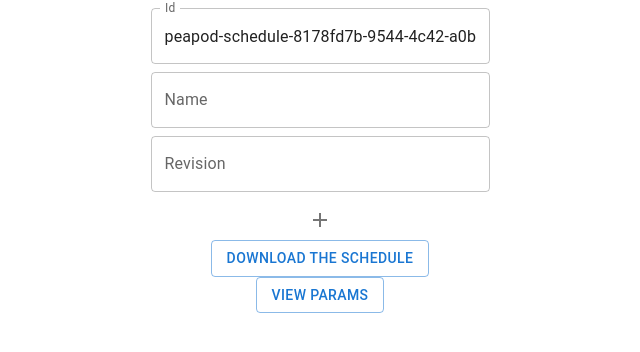
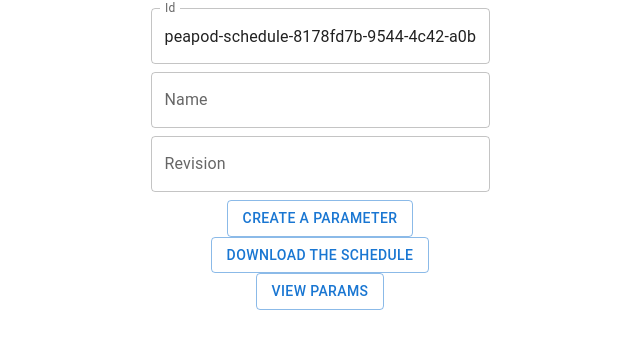
Before and after one commit to PeaPodTechnologies/schedule, a React (Create React App) app: page / in a window 1280 px wide. Shown: the top 352 px of the page, without its empty margins (320-960 px from the left). Built offline with nearby package versions, Linux system fonts and the light colour scheme.

Commit message:
changed create to callback button to display text

```diff
--- a/src/pages/ScheduleBuilder.tsx
+++ b/src/pages/ScheduleBuilder.tsx
@@ -126,7 +126,7 @@ const ScheduleBuilder: FC<ScheduleBuilderProps> = _ => {
 			</div>
 
 			{/* the purpose of this is to add a new entry into the parameterblock array */}
-			<CreateButton
+			<CallbackButton
 				text="create a parameter"
 				callback={() => {
 					// generating a new id for each parameter until it is user defined
```
